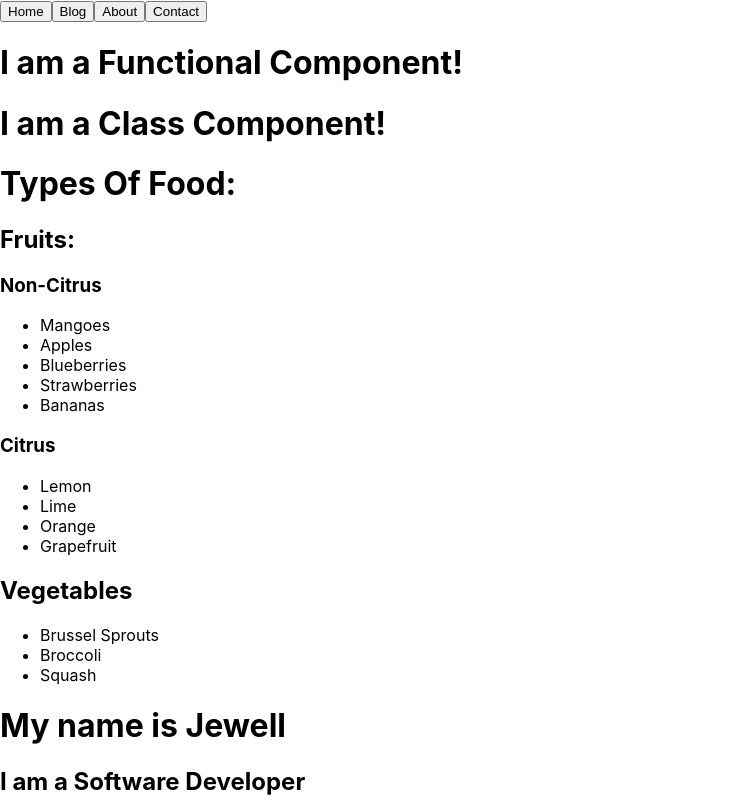
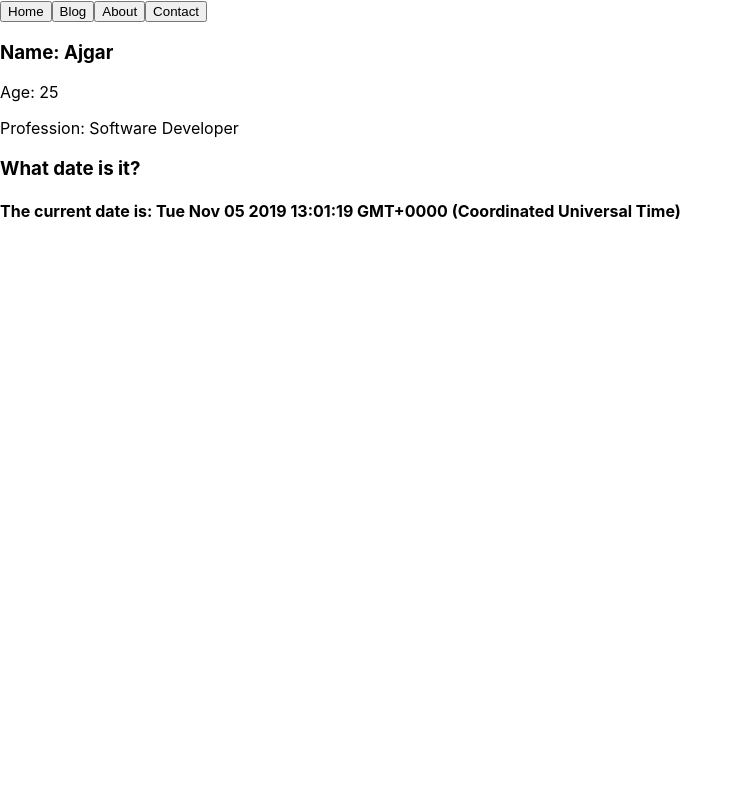
Before and after one commit to mdajgarhossain/React-Beginners-To-Advanced, a React (Create React App) app: page / in a window 1280 px wide. Shown: the top 800 px of the page, without its empty margins (0-743 px from the left). Built offline with nearby package versions, Linux system fonts and the light colour scheme.

Commit message:
Pass Props to a Stateless Functional Component

```diff
--- a/src/components/App.js
+++ b/src/components/App.js
@@ -5,20 +5,23 @@ import NestedComponents from './MyComponents/NestedComponents';
 import CompoWithProps from './MyComponents/CompoWithProps';
 import Person from './MyComponents/DestructuringProps';
 import Navbar from './MyComponents/Navbar';
+import Calendar from './MyComponents/PropsInStatelessComponent';
 
 function App() {
   return (
     <div className="App">
       <Navbar />
 
-      <Parent />
+      {/* <Parent />
       <NestedComponents />
 
       <CompoWithProps name="Jewell" profession="Software Developer"/>
       <CompoWithProps name="Karim" profession="Businessman"/>
-      <CompoWithProps name="Rahim" profession="Traveler"/>
+      <CompoWithProps name="Rahim" profession="Traveler"/> */}
 
       <Person name='Ajgar' age={25} profession='Software Developer'/>
+
+      <Calendar />
     </div>
   );
 }
--- /dev/null
+++ b/src/components/MyComponents/PropsInStatelessComponent.js
@@ -0,0 +1,21 @@
+import React from 'react';
+
+//Pass Props to a Stateless Functional Component(freecodecamp)
+const CurrentDate = (props) => {
+    return(
+        <div>
+            <h4>The current date is: {props.date}</h4>
+        </div>
+    )
+}
+
+const Calendar = () => {
+    return(
+        <div>
+            <h3>What date is it?</h3>
+            <CurrentDate date={Date()}/>
+        </div>
+    )
+}
+
+export default Calendar
```
